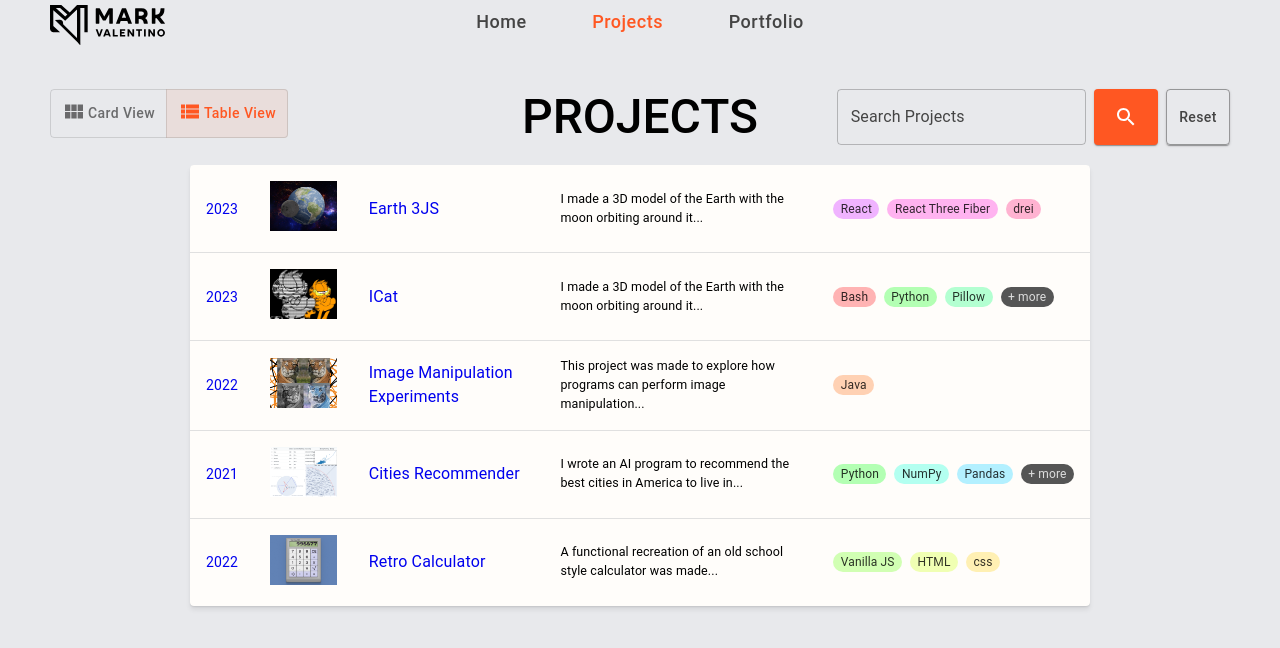
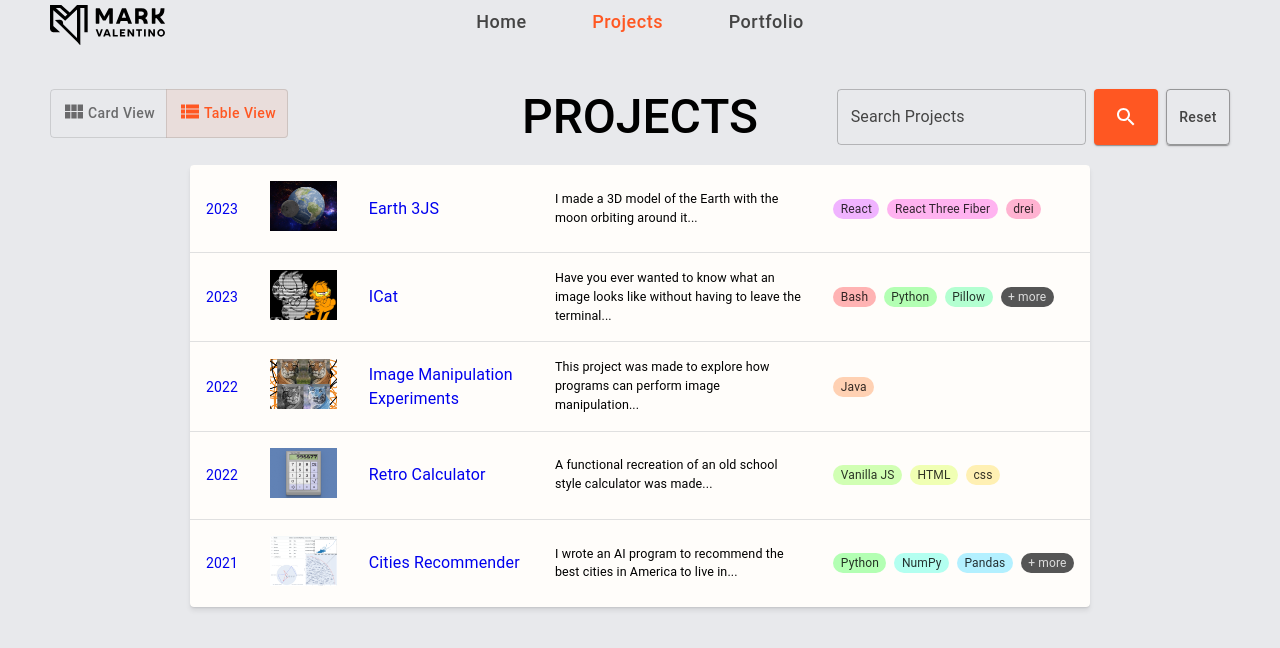
Before and after one commit to M-Valentino/M-Valentino_Node, a Next.js app: page /projects in a window 1280 px wide. Both pictures are taken after a click on the button "Table View". Shown: the top 648 px of the page. Built offline with nearby package versions, Linux system fonts and the light colour scheme.

Commit message:
fixed split not working with ? chars

```diff
--- a/src/components/ProjectTable.jsx
+++ b/src/components/ProjectTable.jsx
@@ -80,7 +80,7 @@ export default function ProjectTable(props) {
               {isDesktopView && (
                 <TableCell align="left">
                   <Typography style={{ fontSize: 12.5 }}>
-                    {row.description.split(". ", 1)[0]}...
+                    {row.description.split(/[\.|\?]/, 1)[0]}...
                   </Typography>
                 </TableCell>
               )}
--- a/src/consts/projectContent.js
+++ b/src/consts/projectContent.js
@@ -51,16 +51,20 @@ export const projectContent = [
     languages: [LANGUAGES.react, LANGUAGES.reactThreeFiber, LANGUAGES.drie],
   },
   {
-    href: "/Earth3JS",
-    gitLink:
-      "https://github.com/M-Valentino/M-Valentino_Node/blob/main/src/pages/Earth3JS.jsx",
-    hrefType: HREF_TYPES.iframe,
+    gitLink: "https://github.com/M-Valentino/ICat",
+    hrefType: HREF_TYPES.externalLink,
     imageLink: "/projectImages/icat.webp",
     title: "ICat",
     date: "2023",
     description:
-      "I made a 3D model of the Earth with the moon orbiting around it. You can toggle between high and low settings. I made this project to learn 3D web developement.",
-    languages: [LANGUAGES.bash, LANGUAGES.python, LANGUAGES.pillow, LANGUAGES.pandas, LANGUAGES.cairoSVG],
+      "Have you ever wanted to know what an image looks like without having to leave the terminal? Well you're in luck! Now you can \"cat\" images with this utility called ICat (short for image cat)! ICat works by reading images and converting them to ASCII text. Images printed to the terminal are displayed in greyscale with 5 colors.",
+    languages: [
+      LANGUAGES.bash,
+      LANGUAGES.python,
+      LANGUAGES.pillow,
+      LANGUAGES.pandas,
+      LANGUAGES.cairoSVG,
+    ],
   },
   {
     gitLink: "https://github.com/M-Valentino/Image-Manipulation-Experiments",
@@ -71,6 +75,18 @@ export const projectContent = [
     description:
       "This project was made to explore how programs can perform image manipulation. I wrote a program that can open a bitmap image and store its pixel data into matrices which could then be manipulated. I was able to successfully mirror an image, invert the colors of an image, convert an image to black and white, and stretch an image programatically.",
     languages: [LANGUAGES.java],
+  },
+  {
+    href: "/retro_calculator.html",
+    gitLink:
+      "https://github.com/M-Valentino/M-Valentino_Node/blob/main/public/retro_calculator.html",
+    hrefType: HREF_TYPES.iframe,
+    imageLink: "/projectImages/calculator.jpg",
+    title: "Retro Calculator",
+    date: "2022",
+    description:
+      "A functional recreation of an old school style calculator was made. I pushed CSS to the limit to make the calculator photorealistic by heavily using shadows and gradients. Vector images were not used as I wanted to make the calculator easier to be built upon in the future. The entire webpage is very small and takes up 14Kb.",
+    languages: [LANGUAGES.vanillaJS, LANGUAGES.html, LANGUAGES.css],
   },
   {
     gitLink: "https://github.com/M-Valentino/Cities-Recommender",
@@ -89,16 +105,4 @@ export const projectContent = [
       LANGUAGES.java,
     ],
   },
-  {
-    href: "/retro_calculator.html",
-    gitLink:
-      "https://github.com/M-Valentino/M-Valentino_Node/blob/main/public/retro_calculator.html",
-    hrefType: HREF_TYPES.iframe,
-    imageLink: "/projectImages/calculator.jpg",
-    title: "Retro Calculator",
-    date: "2022",
-    description:
-      "A functional recreation of an old school style calculator was made. I pushed CSS to the limit to make the calculator photorealistic by heavily using shadows and gradients. Vector images were not used as I wanted to make the calculator easier to be built upon in the future. The entire webpage is very small and takes up 14Kb.",
-    languages: [LANGUAGES.vanillaJS, LANGUAGES.html, LANGUAGES.css],
-  },
 ];
```
